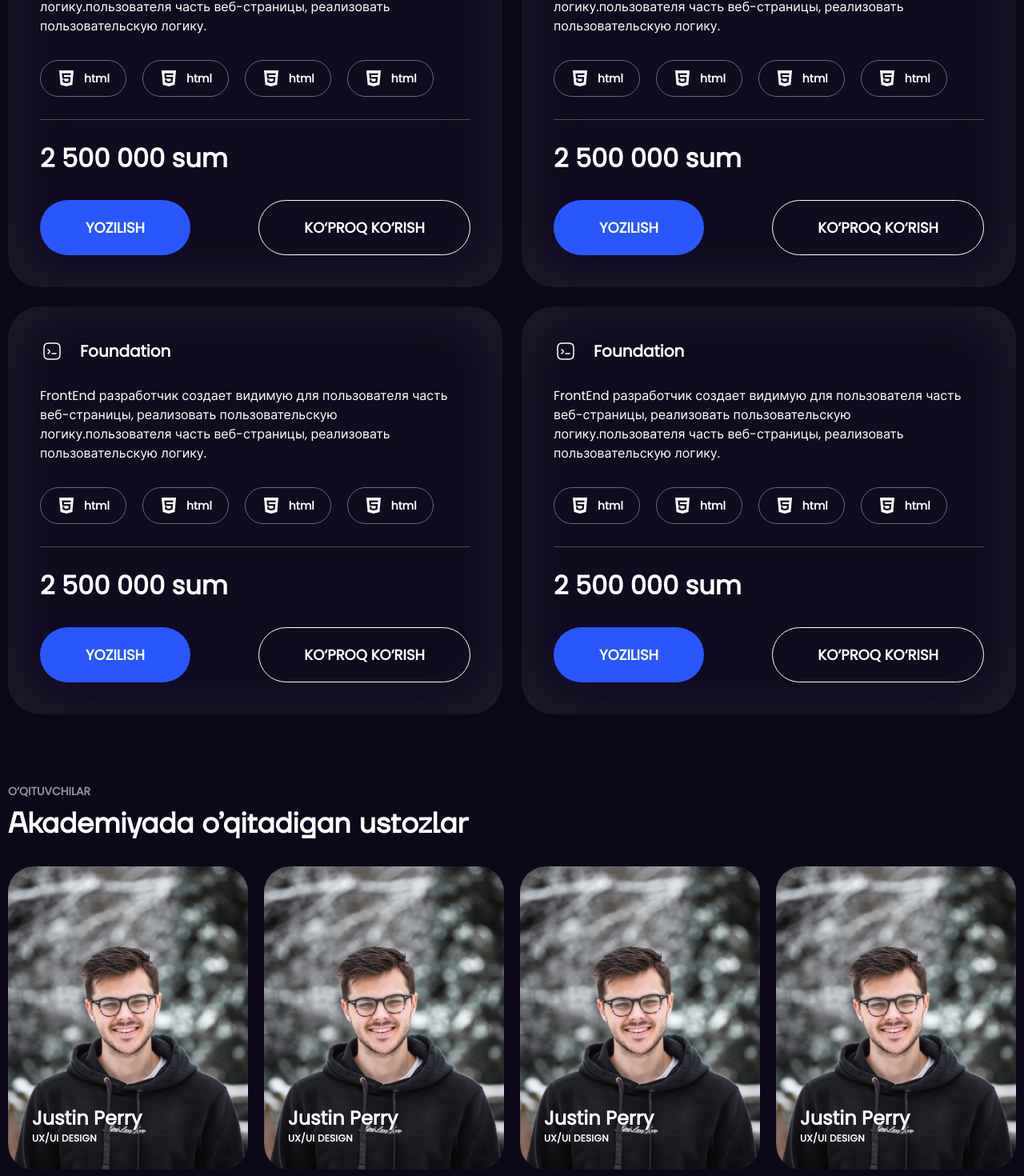
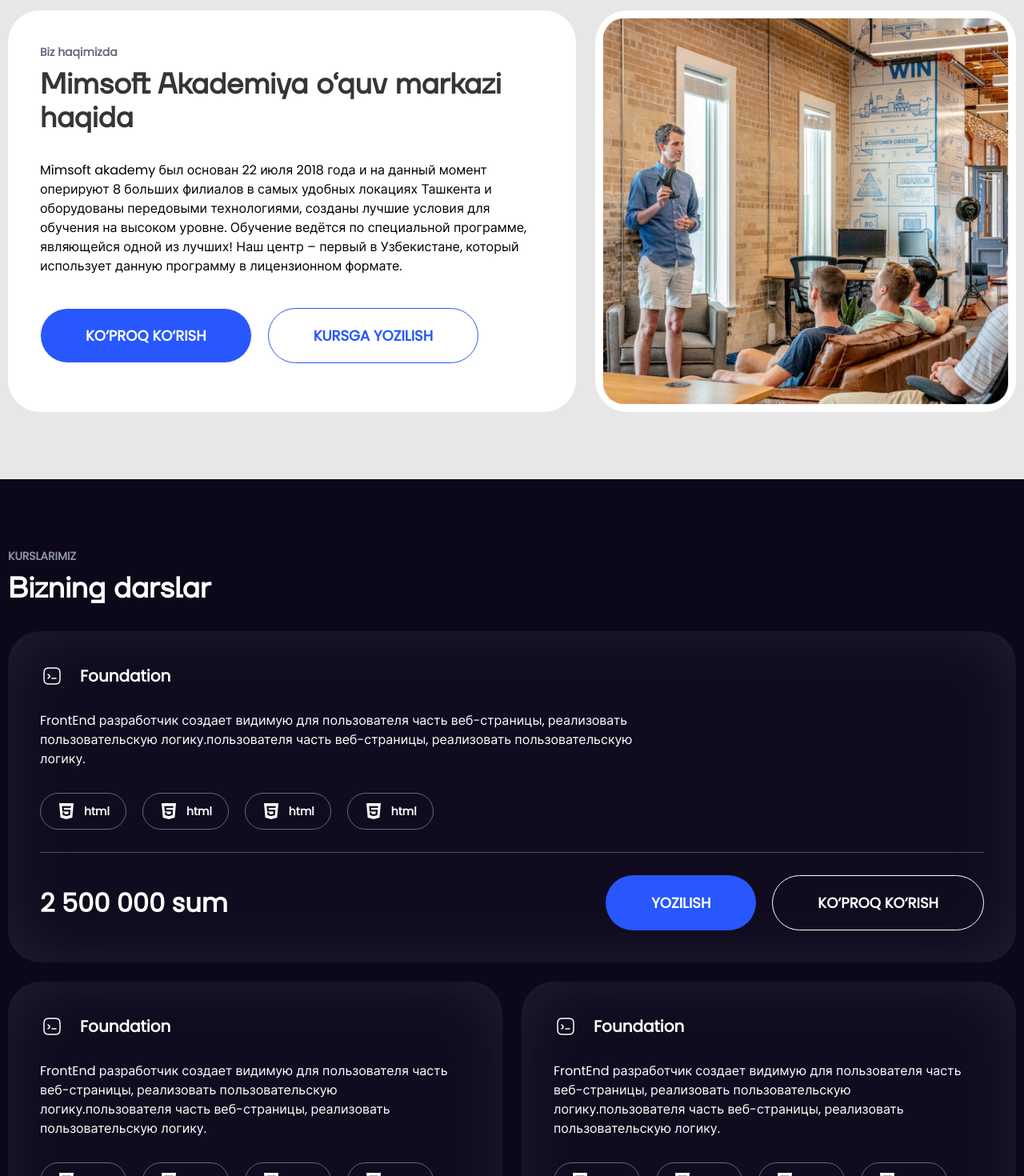
Before and after one commit to qosimqodiriy/MimSchool, a Nuxt app: page / in a window 1280 px wide. Shown: the part 871-2341 px from the top of the page at 80% size. Built offline with nearby package versions, Linux system fonts and the light colour scheme.

Commit message:
global components

```diff
--- a/components/AboutSection.vue
+++ b/components/AboutSection.vue
@@ -42,18 +42,3 @@
       </div>
    </div>
 </template>
-
-
-<script>
-import { defineAsyncComponent } from 'vue';
-
-const AboutCard = defineAsyncComponent(() => import('@/components/AboutCard.vue'))
-const TeacherCard = defineAsyncComponent(() => import('@/components/TeacherCard.vue'))
-
-export default {
-   components: {
-      AboutCard,
-      TeacherCard,
-   }
-}
-</script>
--- a/components/IndexAbout.vue
+++ b/components/IndexAbout.vue
@@ -4,11 +4,11 @@
          <div class="grid md:grid-cols-7 gap-24 w-full">
             <div class="p-28 md:p-32 lg:p-40 md:col-span-4 bg-white-primary rounded-32 md:rounded-40">
                <p class="overline-1 text-Old-Lavender mb-8">Biz haqimizda</p>
-               <h2 class="heading-2 text-Jet max-w-600 mb-32">Mimsoft Akademyia o‘quv markazi haqida</h2>
+               <h2 class="heading-2 text-Jet max-w-600 mb-32">Mimsoft Akademiya o‘quv markazi haqida</h2>
                <p class="overline-2 mb-40">Mimsoft akademy был основан 22 июля 2018 года и на данный момент оперируют 8 больших филиалов в самых удобных локациях Ташкента и оборудованы передовыми технологиями, созданы лучшие условия для обучения на высоком уровне. Обучение ведётся по специальной программе, являющейся одной из лучших! Наш центр – первый в Узбекистане, который использует данную программу в лицензионном формате.</p>
                <div class="flex flex-col lg:flex-row items-center gap-20">
-                  <p class="text-14 md:text-16 lg:text-18 font-semibold py-15 lg:py-20 px-56 w-full lg:w-auto text-center text-white-primary rounded-40 bg-blue cursor-pointer uppercase">Ko‘proq ko‘rish</p>
-                  <p class="text-14 md:text-16 lg:text-18 font-semibold py-15 lg:py-20 px-56 w-full lg:w-auto text-center text-blue rounded-40 border border-blue cursor-pointer uppercase">Kursga yozilish</p>
+                  <p class="text-14 md:text-16 lg:text-18 font-semibold py-15 lg:py-20 px-56 w-full lg:w-auto text-center text-white-primary rounded-40 bg-blue hover:bg-white-primary hover:text-blue border border-white-primary hover:border-blue cursor-pointer uppercase transition-all duration-500">Ko‘proq ko‘rish</p>
+                  <p class="text-14 md:text-16 lg:text-18 font-semibold py-15 lg:py-20 px-56 w-full lg:w-auto text-center text-blue rounded-40 bg-white-primary hover:bg-blue hover:text-white-primary border-blue border cursor-pointer uppercase transition-all duration-500">Kursga yozilish</p>
                </div>
             </div>
 
--- /dev/null
+++ b/components/IndexSection.vue
@@ -0,0 +1,27 @@
+<template>
+   <div>
+      <div class="w-full bg-black py-60 md:py-72 lg:py-84 xl:py-100 2xl:py-120">
+         <div class="myContainer">
+            <p class="overline-1 text-Cool-Grey mb-8 uppercase text-center md:text-start">Kurslarimiz</p>
+            <h2 class="heading-2 text-white-primary mb-40 md:mb-32 text-center md:text-start">Bizning darslar</h2>
+            <div class="grid col-span-1 md:grid-cols-2 gap-24 mb-60 md:mb-72 lg:mb-84 xl:mb-100 2xl:mb-120">
+               <lesson-card v-for="item in 5" :key="item" :item="item" />
+            </div>
+
+            <p class="overline-1 text-Cool-Grey mb-8 uppercase text-center md:text-start">O‘qituvchilar</p>
+            <h2 class="heading-2 text-white-primary mb-40 md:mb-32 text-center md:text-start">Akademiyada o’qitadigan ustozlar</h2>
+            <div class="grid grid-cols-2 md:grid-cols-3 lg:grid-cols-4 xl:grid-cols-5 gap-8 md:gap-14 lg:gap-20">
+               <teacher-card v-for="item in 5" :key="item" :item="item" :show="true" />
+            </div>
+         </div>
+      </div>
+
+      <div class="w-full bg-white-secondary py-60 md:py-72 lg:py-84 xl:py-100 2xl:py-120">
+         <div class="myContainer">
+            <question-box class="mb-200" />
+
+            <register-box />
+         </div>
+      </div>
+   </div>
+</template>
--- a/pages/about.vue
+++ b/pages/about.vue
@@ -1,6 +1,6 @@
 <template>
    <div class="bg-black">
-      <main-box :type="2" title="Biz haqimizda" />
+      <main-section-two :type="2" title="Biz haqimizda" />
       <about-section />
    </div>
 </template>
--- a/pages/index.vue
+++ b/pages/index.vue
@@ -1,30 +1,7 @@
 <template>
   <div>
-    <main-box />
-    <about-box />
-
-    <div class="w-full bg-black py-60 md:py-72 lg:py-84 xl:py-100 2xl:py-120">
-      <div class="myContainer">
-        <p class="overline-1 text-Cool-Grey mb-8 uppercase text-center md:text-start">Kurslarimiz</p>
-        <h2 class="heading-2 text-white-primary mb-40 md:mb-32 text-center md:text-start">Bizning darslar</h2>
-        <div class="grid col-span-1 md:grid-cols-2 gap-24 mb-60 md:mb-72 lg:mb-84 xl:mb-100 2xl:mb-120">
-          <lesson-card v-for="item in 5" :key="item" :item="item" />
-        </div>
-
-        <p class="overline-1 text-Cool-Grey mb-8 uppercase text-center md:text-start">O‘qituvchilar</p>
-        <h2 class="heading-2 text-white-primary mb-40 md:mb-32 text-center md:text-start">Akademiyada o’qitadigan ustozlar</h2>
-        <div class="grid grid-cols-2 md:grid-cols-3 lg:grid-cols-4 xl:grid-cols-5 gap-8 md:gap-14 lg:gap-20">
-          <teacher-card v-for="item in 5" :key="item" :item="item" :show="true" />
-        </div>
-      </div>
-    </div>
-
-    <div class="w-full bg-white-secondary py-60 md:py-72 lg:py-84 xl:py-100 2xl:py-120">
-      <div class="myContainer">
-        <question-box class="mb-200" />
-
-        <register-box />
-      </div>
-    </div>
+    <index-main />
+    <index-about />
+    <index-section />
   </div>
 </template>
--- a/plugins/GlobalComponents.js
+++ b/plugins/GlobalComponents.js
@@ -1,20 +1,21 @@
 import Vue from 'vue'
 import AboutCard from '~/components/AboutCard.vue'
+import IndexMain from '~/components/IndexMain.vue'
+import IndexAbout from '~/components/IndexAbout.vue'
 import LessonCard from '~/components/LessonCard.vue'
 import VacancyBox from '~/components/VacancyBox.vue'
-import IndexMainVue from '~/components/IndexMain.vue'
 import MainSection from '~/components/MainSection.vue'
 import CourseAbout from '~/components/CourseAbout.vue'
 import QuestionBox from '~/components/QuestionBox.vue'
 import RegisterBox from '~/components/RegisterBox.vue'
 import TeacherCard from '~/components/TeacherCard.vue'
-import IndexAboutVue from '~/components/IndexAbout.vue'
+import IndexSection from '~/components/IndexSection.vue'
 import AboutSection from '~/components/AboutSection.vue'
 import MainSectionTwo from '~/components/MainSectionTwo.vue'
 import TeacherSection from '~/components/TeacherSection.vue'
 import QuestionRegister from '~/components/QuestionRegister.vue'
 
-const components = { AboutCard, LessonCard, VacancyBox, IndexMainVue, MainSection, CourseAbout, QuestionBox, RegisterBox, TeacherCard, IndexAboutVue, AboutSection, MainSectionTwo, TeacherSection, QuestionRegister }
+const components = { AboutCard, LessonCard, VacancyBox, IndexMain, MainSection, CourseAbout, QuestionBox, RegisterBox, TeacherCard, IndexAbout, IndexSection, AboutSection, MainSectionTwo, TeacherSection, QuestionRegister }
 
 Object.entries(components).forEach(([name, component]) => {
    Vue.component(name, component)
```
